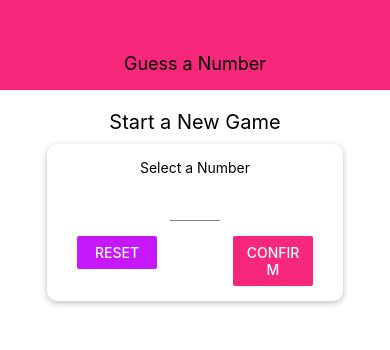
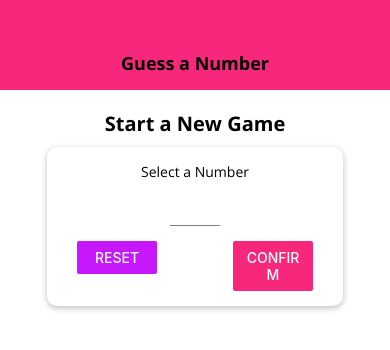
Before and after one commit to stevegardiner26/react-native-number-app, a React Native app: screen / in a window 390 px wide. Shown: the top 350 px of the page. Built offline with nearby package versions, Linux system fonts and the light colour scheme.

Commit message:
Updated Styles of Application

```diff
--- a/App.js
+++ b/App.js
@@ -1,15 +1,35 @@
 import { StatusBar } from 'expo-status-bar';
-import React, { useEffect, useState } from 'react';
-import { StyleSheet, Text, View } from 'react-native';
+import React, { useState } from 'react';
+import { StyleSheet, View } from 'react-native';
+import * as Font from 'expo-font';
+import { AppLoading } from 'expo';
 
 import Header from './components/Header';
 import GameScreen from './screens/GameScreen';
 import StartGameScreen from './screens/StartGameScreen';
 import GameOverScreen from './screens/GameOver';
 
+const fetchFonts = () => {
+  Font.loadAsync({
+    'open-sans': require('./assets/fonts/OpenSans-Regular.ttf'),
+    'open-sans-bold': require('./assets/fonts/OpenSans-Bold.ttf')
+  });
+};
+
 export default function App() {
   const [userNumber, setUserNumber] = useState();
   const [numRounds, setNumRounds] = useState(0);
+  const [dataLoaded, setDataLoaded] = useState(false);
+
+  if (!dataLoaded) {
+    return (
+      <AppLoading
+        startAsync={fetchFonts}
+        onFinish={() => setDataLoaded(true)}
+        onError={(err) => console.log(err)}
+      />
+    )
+  }
 
   const startGameHandler = (selectedNumber) => {
     setUserNumber(selectedNumber);
--- a/components/Header.js
+++ b/components/Header.js
@@ -2,11 +2,12 @@ import React from 'react';
 import { View, Text, StyleSheet } from 'react-native';
 
 import Colors from '../constants/colors';
+import defaultStyles from '../constants/default-styles';
 
 const Header = props => {
     return (
         <View style={styles.header}>
-            <Text style={styles.headerTitle}>{props.title}</Text>
+            <Text style={{...styles.headerTitle, ...defaultStyles.title}}>{props.title}</Text>
         </View>
     )
 };
@@ -22,7 +23,6 @@ const styles = StyleSheet.create({
     },
     headerTitle: {
         color: 'black',
-        fontSize: 18
     }
 });
 
--- /dev/null
+++ b/constants/default-styles.js
@@ -0,0 +1,11 @@
+import { StyleSheet } from 'react-native';
+
+export default StyleSheet.create({
+    bodyText: {
+        fontFamily: 'open-sans'
+    },
+    title: {
+        fontFamily: 'open-sans-bold',
+        fontSize: 18
+    }
+});
--- a/screens/GameOver.js
+++ b/screens/GameOver.js
@@ -1,13 +1,15 @@
 import React from 'react';
 import { View, Text, StyleSheet, Button } from 'react-native';
+import Colors from '../constants/colors';
+import defaultStyles from '../constants/default-styles';
 
 const GameOver = props => {
     return (
         <View style={styles.screen}>
-            <Text>The Game is Over!</Text>
-            <Text>The Computer took {props.rounds} tries to guess the number!</Text>
-            <Text>The Number was: {props.number}</Text>
-            <Button style={styles.button} title="Restart Game" onPress={props.onRestart} />
+            <Text style={{...defaultStyles.bodyText, ...styles.text}}>The Game is Over!</Text>
+            <Text style={{...defaultStyles.bodyText, ...styles.text}}>The Computer took {props.rounds} tries to guess the number!</Text>
+            <Text style={{...defaultStyles.bodyText, ...styles.text}}>The Number was: {props.number}</Text>
+            <Button style={styles.button} title="Restart Game" onPress={props.onRestart} color={Colors.primary} />
         </View>
     )
 };
@@ -18,8 +20,11 @@ const styles = StyleSheet.create({
         justifyContent: 'center',
         alignItems: 'center'
     },
+    text: {
+        marginVertical: 10,
+    },
     button: {
-        marginTop: 10
+        marginVertical: 10,
     }
 });
 
--- a/screens/GameScreen.js
+++ b/screens/GameScreen.js
@@ -2,6 +2,7 @@ import React, { useState, useRef, useEffect } from 'react';
 import { View, Text, StyleSheet, Button, Alert } from 'react-native';
 import Card from '../components/Card';
 import NumberContainer from '../components/NumberContainer';
+import defaultStyles from '../constants/default-styles';
 
 const generateRandomBetween = (min, max, exclude) => {
     min = Math.ceil(min);
@@ -49,7 +50,7 @@ const GameScreen = props => {
 
     return (
         <View style={styles.screen}>
-            <Text>Opponent's Guess</Text>
+            <Text style={defaultStyles.bodyText}>Opponent's Guess</Text>
             <NumberContainer>{currentGuess}</NumberContainer>
 
             <Card style={styles.buttonContainer}>
--- a/screens/StartGameScreen.js
+++ b/screens/StartGameScreen.js
@@ -5,6 +5,7 @@ import Card from '../components/Card'
 import Input from '../components/Input'
 import NumberContainer from '../components/NumberContainer'
 import Colors from '../constants/colors'
+import defaultStyles from '../constants/default-styles';
 
 const StartGameScreen = props => {
     const [enteredValue, setEnteredValue] = useState('');
@@ -37,7 +38,7 @@ const StartGameScreen = props => {
     if (confirmed) {
         confirmedOutput = (
             <Card style={styles.summaryContainer}>
-                <Text>You Selected</Text>
+                <Text style={defaultStyles.bodyText}>You Selected</Text>
                 <NumberContainer>{selectedNumber}</NumberContainer>
                 <Button title="START GAME" onPress={() => props.onStartGame(selectedNumber)} />
             </Card>
@@ -47,9 +48,9 @@ const StartGameScreen = props => {
     return (
         <TouchableWithoutFeedback onPress={() => {Keyboard.dismiss();}}>
             <View style={styles.screen}>
-                <Text style={styles.title}>Start a New Game</Text>
+                <Text style={{...defaultStyles.title, ...styles.title}}>Start a New Game</Text>
                 <Card style={styles.inputContainer}>
-                    <Text>Select a Number</Text>
+                    <Text style={defaultStyles.bodyText}>Select a Number</Text>
                     <Input style={styles.input}
                         blurOnSubmit
                         autoCapitalize='none'
@@ -81,6 +82,7 @@ const styles = StyleSheet.create({
         alignItems: 'center'
     },
     title: {
+        color: 'black',
         fontSize: 20,
         marginVertical: 10
     },
```
Also changed, not shown: assets/fonts/OpenSans-Bold.ttf (added), assets/fonts/OpenSans-Regular.ttf (added).
